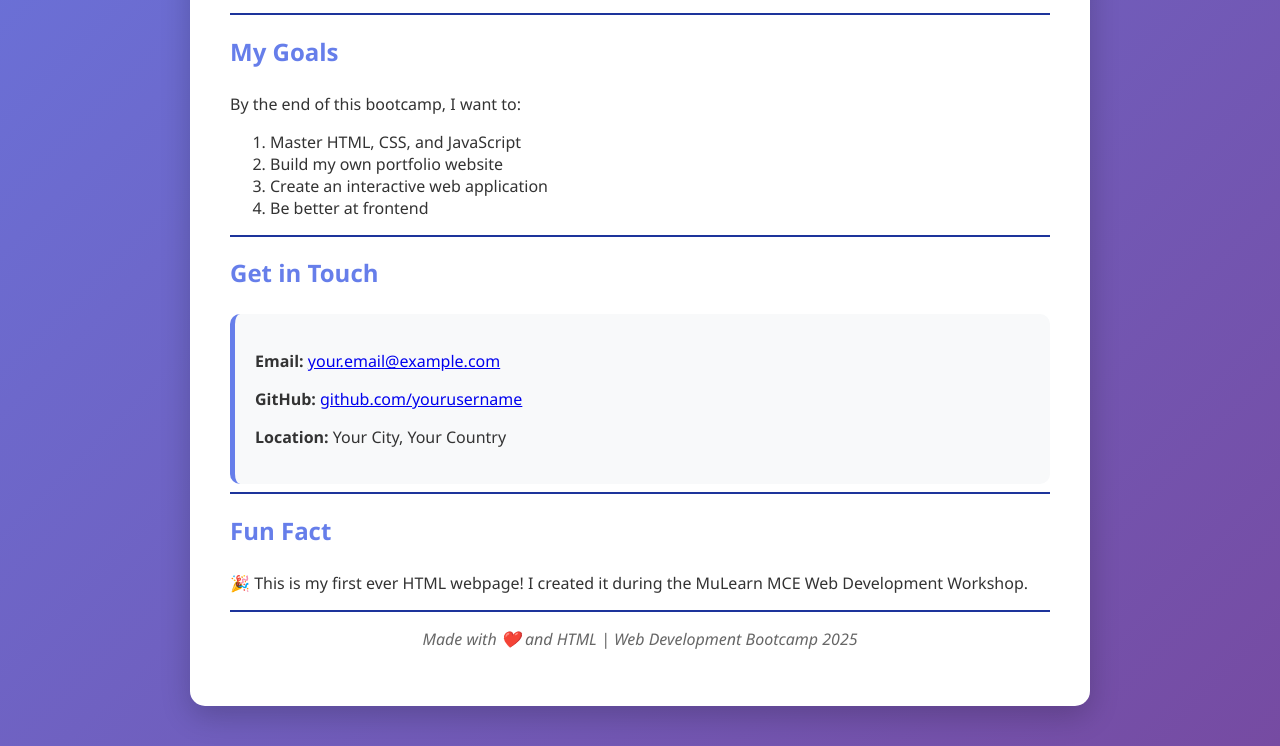
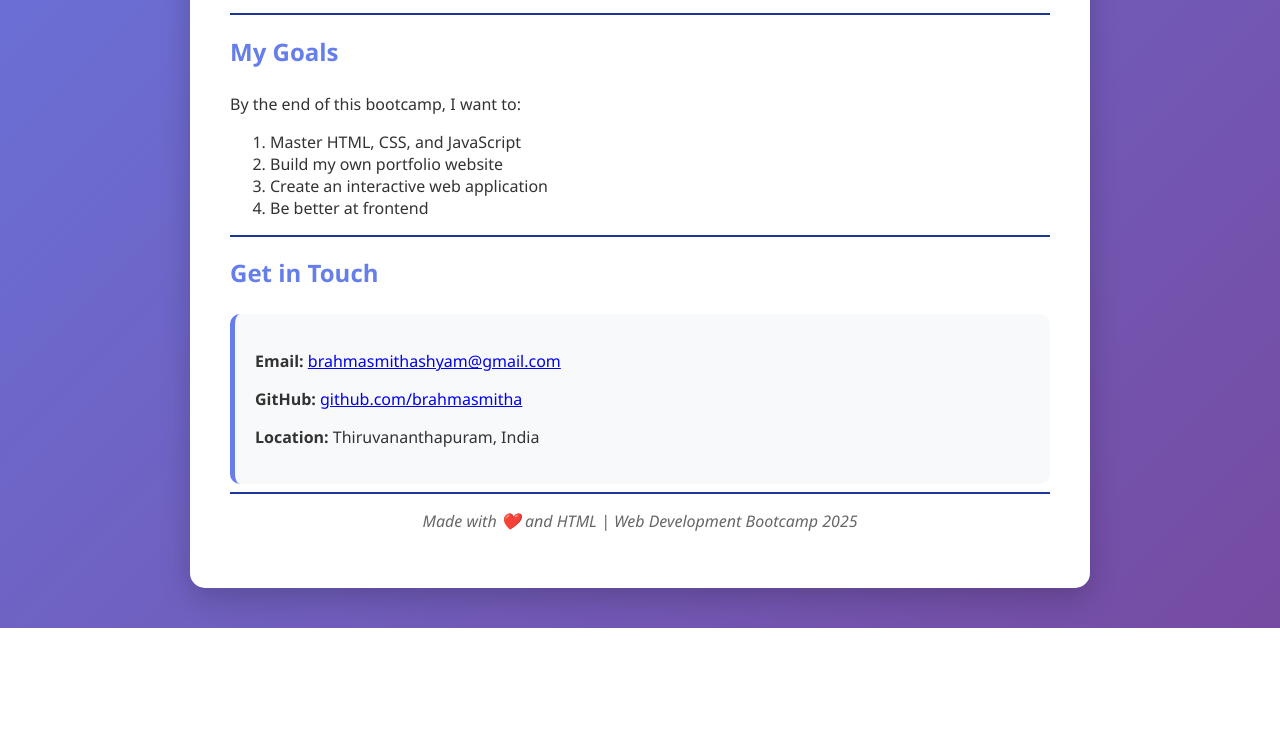
Before and after one commit to brahmasmitha/b2b, a plain HTML site: page index.html in a window 1280 px wide. Shown: the part 810-1556 px from the top of the page. After the commit the page ends 1438 px from the top, so only its background shows below. Drawn offline with Linux system fonts and the light colour scheme.

Commit message:
index.html

```diff
--- a/index.html
+++ b/index.html
@@ -139,32 +139,32 @@
       <div class="contact-info">
         <p>
           <strong>Email:</strong>
-          <a href="mailto:your.email@example.com">your.email@example.com</a>
+          <a href="mailto:brahmasmithashyam@gmail.com">brahmasmithashyam@gmail.com</a>
         </p>
 
         <p>
           <strong>GitHub:</strong>
           <a
-            href="https://github.com/yourusername"
+            href="https://github.com/brahmasmitha"
             target="_blank"
             rel="noopener"
-            >github.com/yourusername</a
+            >github.com/brahmasmitha</a
           >
         </p>
 
 
-        <p><strong>Location:</strong> Your City, Your Country</p>
+        <p><strong>Location:</strong> Thiruvananthapuram, India</p>
       </div>
 
       <hr>
       <!-- Fun Fact -->
-      <h2>Fun Fact</h2>
+      <!-- <h2>Fun Fact</h2>
       <p>
         🎉 This is my first ever HTML webpage! I created it during the MuLearn
         MCE Web Development Workshop.
       </p>
 
-      <hr />
+      <hr /> -->
 
       <p class="footer">
         Made with ❤️ and HTML | Web Development Bootcamp 2025
```
